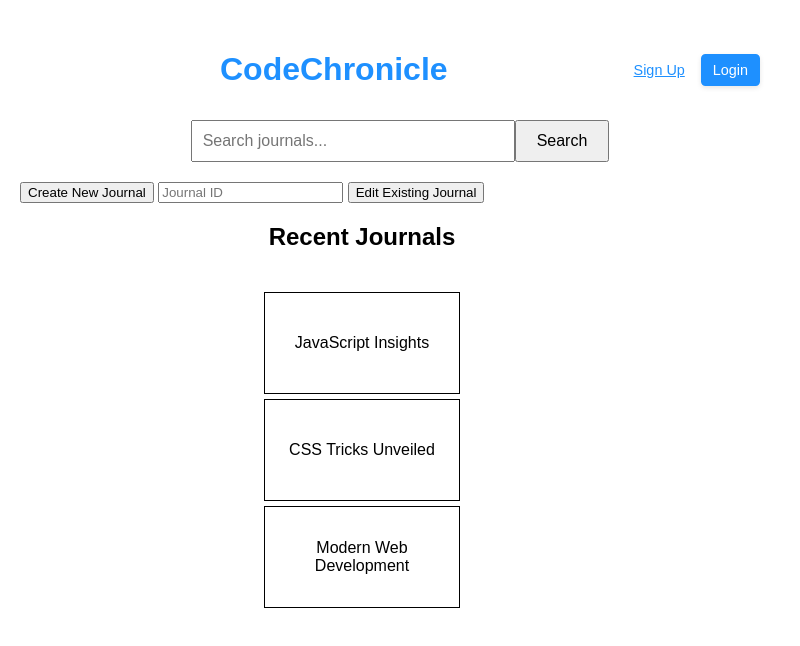
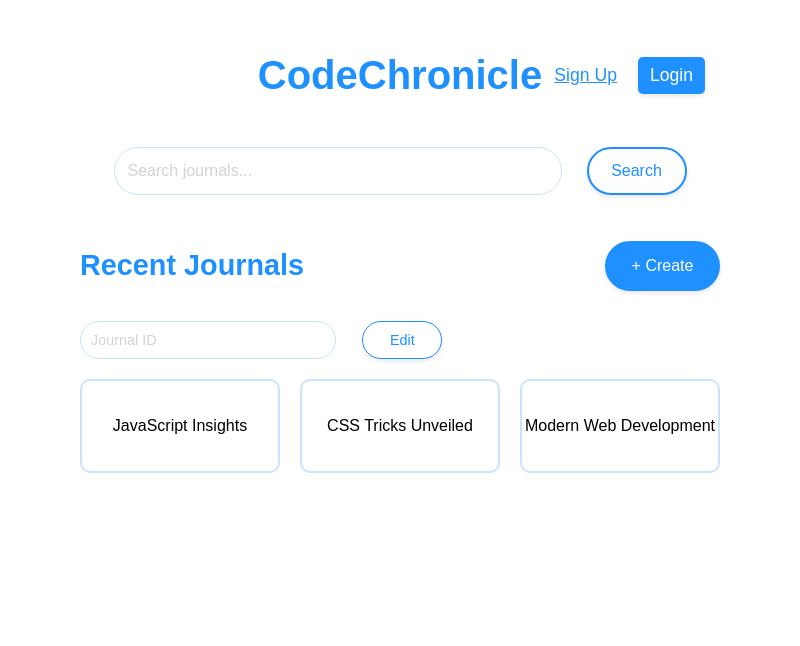
Before and after one commit to CSE210Team-06/cse210-fa24-group06, an Electron app: page frontend/index.html in a window 800 px wide. Drawn offline with Linux system fonts and the light colour scheme; a script that the page names is missing.

Commit message:
Update index.html

```diff
--- a/frontend/index.html
+++ b/frontend/index.html
@@ -7,39 +7,46 @@
     <style>
       body {
         font-family: Arial, sans-serif;
-        margin: 20px;
+        margin-left: 10%;
+        margin-right: 10%;
+        margin-top: 2%;
+        margin-bottom: 2%;
         flex-direction: column;
       }
 	    .header {
 		    display: flex;
 		    justify-content: space-between;
 		    align-items: center;
+        position: relative;
 		    padding: 10px 20px;
+        margin-bottom: 2%;
+        justify-content: space-between;
+	    }
+	    .header__title {
+		    font-size: 2.5rem;
+		    color: dodgerblue;
+		    flex-grow: 1;
+		    text-align: center;
 	    }
       .header__button__group {
 		    display: flex;
-        gap: 10px;
+		    gap: 15px;
 		    flex-shrink: 0;
-      }
-      .header__title {
-        font-size: 2rem;
-        color: dodgerblue;
-        flex-grow: 1;
-        text-align: center;
+        right: 0;
+        position: absolute;
+        margin-left: 6%;
 	    }
 	    .header__button--signin {
 		    background-color: dodgerblue;
 		    color: white;
 		    border: 2px solid dodgerblue;
-        border-radius: 4.5px;
+		    border-radius: 5px;
 		    padding: 6px 10px;
-        font-size: 0.9rem;
+		    font-size: 1.1rem;
+        cursor: pointer;
 		    box-shadow: 0 2px 5px rgba(0, 0, 0, 0.1);
-        transition:
-          background-color 0.3s,
-          border-color 0.3s;
 	    }
-      .header__button--signin:hover {
+	    .header__button--signin:active {
 		    background-color: rgb(1, 88, 174);
 		    color: white;
 		    border-color: rgb(1, 88, 174);
@@ -47,48 +54,162 @@
 	    .header__button--signup {
 		    color: dodgerblue;
 		    text-decoration: underline;
-        font-size: 0.9rem;
+		    font-size: 1.1rem;
 		    background: transparent;
 		    border: none;
 		    cursor: pointer;
 	    }
-      .header__button--signup:hover {
+	    .header__button--signup:active {
 		    color: rgb(1, 88, 174);
 	    }
       .search-bar {
         display: flex;
         justify-content: center;
-        margin-bottom: 20px;
+        margin-bottom: 30px;
       }
       .search-bar__input {
-        width: 300px;
-        padding: 10px;
-        font-size: 16px;
+        width: 70%;
+        padding: 13px;
+        font-size: 1rem;
+        border-radius: 30px;
+        border: 1px solid rgb(201, 228, 255);
+        margin-right: 25px;
+        box-sizing: border-box;
+      }
+      .search-bar__input:focus {
+        outline: none;
+        border: 2px solid dodgerblue;
+      }
+      .search-bar__input::placeholder {
+        color: lightgrey;
+        opacity: 2;
       }
       .search-bar__button {
-        padding: 10px 20px;
-        font-size: 16px;
+        padding: 13px;
+        right: 0;
+        font-size: 1rem;
         cursor: pointer;
-      }
-      .recent-journals {
-        width: 90%;
-        display: flex;
-        flex-direction: column;
-        align-items: center;
-      }
-      .recent-journals__list {
-        list-style: none;
-        padding: 0;
-        width: 30%;
-        text-align: center;
-      }
-      .recent-journals__item {
-        border: 1px solid black;
-        height: 100px;
-        margin: 5px;
+        background-color: white;
+        color: dodgerblue;
+        border: 2px solid dodgerblue;
+        border-radius: 30px;
+        width: 100px;
+        height: 100%;
         display: flex;
         align-items: center;
         justify-content: center;
+        box-shadow: 0 2px 5px rgba(0, 0, 0, 0.1);
+      }
+      .search-bar__button:active {
+        background-color: rgb(243, 243, 243);
+        color: dodgerblue;
+      }
+      .recent-journals {
+        width: 100%;
+        display: flex;
+        flex-direction: column;
+        align-items: flex-start;
+        margin-top: 3%;
+      }
+
+      .recent-journals-header {
+        display: flex;
+        justify-content: space-between;
+        align-items: center;
+        width: 100%;
+        margin-bottom: 10px;
+      }
+
+      .recent-journals__title {
+        font-size: 1.8rem;
+        color: dodgerblue;
+      }
+
+      .recent-journals__list {
+        list-style: none;
+        display: flex;
+        gap: 20px;
+        width: 100%;
+        margin-top: 10px;
+        padding: 0;
+        justify-content: flex-start;
+      }
+      .recent-journals__item {
+        flex: 1;
+        border: 2px solid rgb(201, 228, 255);
+        border-radius: 10px;
+        height: 90px;
+        width: 180px;
+        display: flex;
+        align-items: center;
+        justify-content: center;
+        text-align: center;
+        cursor: pointer;
+        box-sizing: 100px 200px;
+      }
+      .edit-journals {
+        display: flex;
+        flex-direction: row;
+        justify-content: left;
+        align-items: left;
+        gap: 20px;
+        margin-top: 5px;
+        width: 100%;
+        margin-bottom: 1.5%;
+      }
+      .create-button{
+        width: 115px;
+        height: 50px;
+        padding: 0;
+        font-size: 1rem;
+        border-radius: 50px;
+        display: flex;
+        align-items: center;
+        justify-content: center;
+        background-color: dodgerblue;
+        color: white;
+        border: 2px solid dodgerblue;
+        cursor: pointer;
+        text-align: center;
+        right: 0;
+        box-shadow: 0 2px 5px rgba(0, 0, 0, 0.1);
+      }
+      .create-button:active{
+        background-color: rgb(1, 88, 174);
+        border: rgb(1, 88, 174);
+        color: white;
+      }
+      .edit-button {
+        width: 80px;
+        padding: 10px;
+        font-size: 0.9rem;
+        border-radius: 25px;
+        background-color: white;
+        color: dodgerblue;
+        border: 1px solid dodgerblue;
+        cursor: pointer;
+        box-shadow: 0 2px 5px rgba(0, 0, 0, 0.1);
+      }
+      .edit-button:active {
+        background-color: rgb(230, 228, 228);
+        color: dodgerblue;
+      }
+      .journal-input{
+        width: 40%;
+        padding: 10px;
+        font-size: 0.9rem;
+        border-radius: 25px;
+        margin-right: 1%;
+        border: 1px solid rgb(201, 228, 255);
+        box-sizing: border-box;
+      }
+      .journal-input:focus {
+        outline: none;
+        border: 2px solid dodgerblue;
+      }
+      .journal-input::placeholder {
+        color: lightgrey;
+        opacity: 2;
       }
     </style>
     <link rel="stylesheet" href="./styles/style.css" />
@@ -97,20 +218,10 @@
 	<header class="header">
 		<h1 class="header__title">CodeChronicle</h1>
 		<div class="header__button__group">
-        <button
-          class="header__button header__button--signup"
-          id="openSignupModal"
-        >
-          Sign Up
-        </button>
-        <button
-          class="header__button header__button--signin"
-          id="openSigninModal"
-        >
-          Login
-        </button>
+		  <button class="header__button header__button--signup" id="openSignupModal">Sign Up</button>
+		  <button class="header__button header__button--signin" id="openSigninModal">Login</button>
+      <div id="user_profile"></div>
 		</div>
-      <div id="user_profile"></div>
 	</header>
     <div class="search-bar">
       <input
@@ -120,19 +231,21 @@
       />
       <button class="search-bar__button">Search</button>
     </div>
-    <div>
-      <button id="create-journal-btn" class="navigate-button">
-        Create New Journal
-      </button>
-      <input type="text" id="journal-id" placeholder="Journal ID" />
-      <button id="edit-journal-btn" class="navigate-button">
-        Edit Existing Journal
-      </button>
-    </div>
     <section class="recent-journals" aria-labelledby="recent-journals-heading">
+      <div class="recent-journals-header">
         <h2 id="recent-journals-heading" class="recent-journals__title">
           Recent Journals
         </h2>
+        <button id="create-journal-btn" class="create-button">
+          + Create
+        </button>
+      </div>
+      <div class="edit-journals">
+        <input type="text" id="journal-id" class="journal-input" placeholder="Journal ID" />
+        <button id="edit-journal-btn" class="edit-button">
+          Edit
+        </button>
+      </div>
       <ul class="recent-journals__list">
         <li class="recent-journals__item">
           <span class="recent-journal"> JavaScript Insights </span>
@@ -141,7 +254,7 @@
           <span class="recent-journal"> CSS Tricks Unveiled </span>
         </li>
         <li class="recent-journals__item">
-          <span class="recent-journals"> Modern Web Development </span>
+          <span class="recent-journal"> Modern Web Development </span>
         </li>
       </ul>
     </section>
@@ -149,8 +262,8 @@
     <signup-modal id="signup-modal"></signup-modal>
 	  <user-profile id="user-profile"></user-profile>
     <script src="./index.js"></script>
+    <script src="./pages/home/home.js"></script>
+    <script src="./pages/journal/journal.js"></script>
     <script type="module" src="./renderer.js"></script>
-    <script src="./jounal/journal.js"></script>
-    <script src="https://unpkg.com/easymde/dist/easymde.min.js"></script>
   </body>
 </html>
```
Lines whose indentation alone changed are shown as unchanged.
